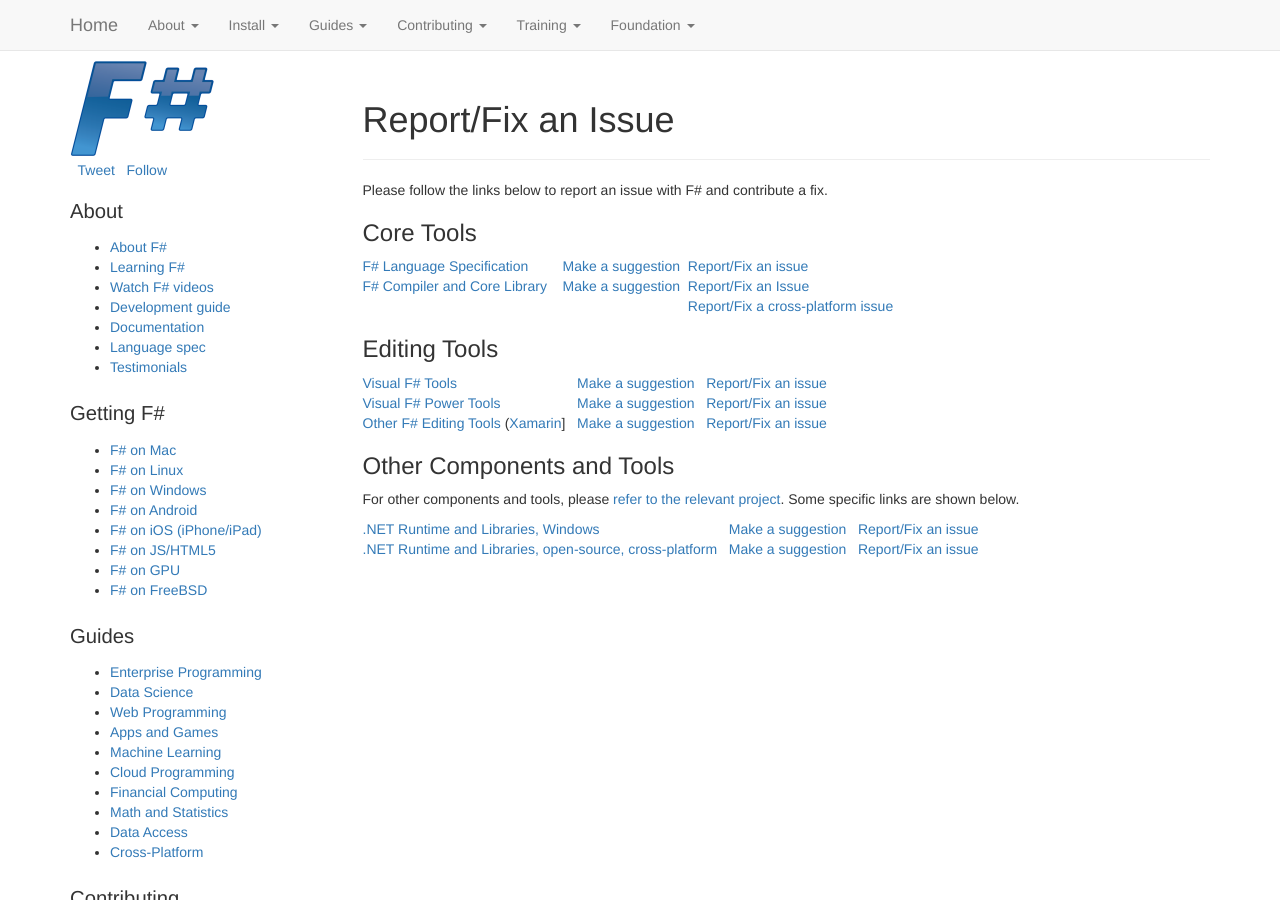
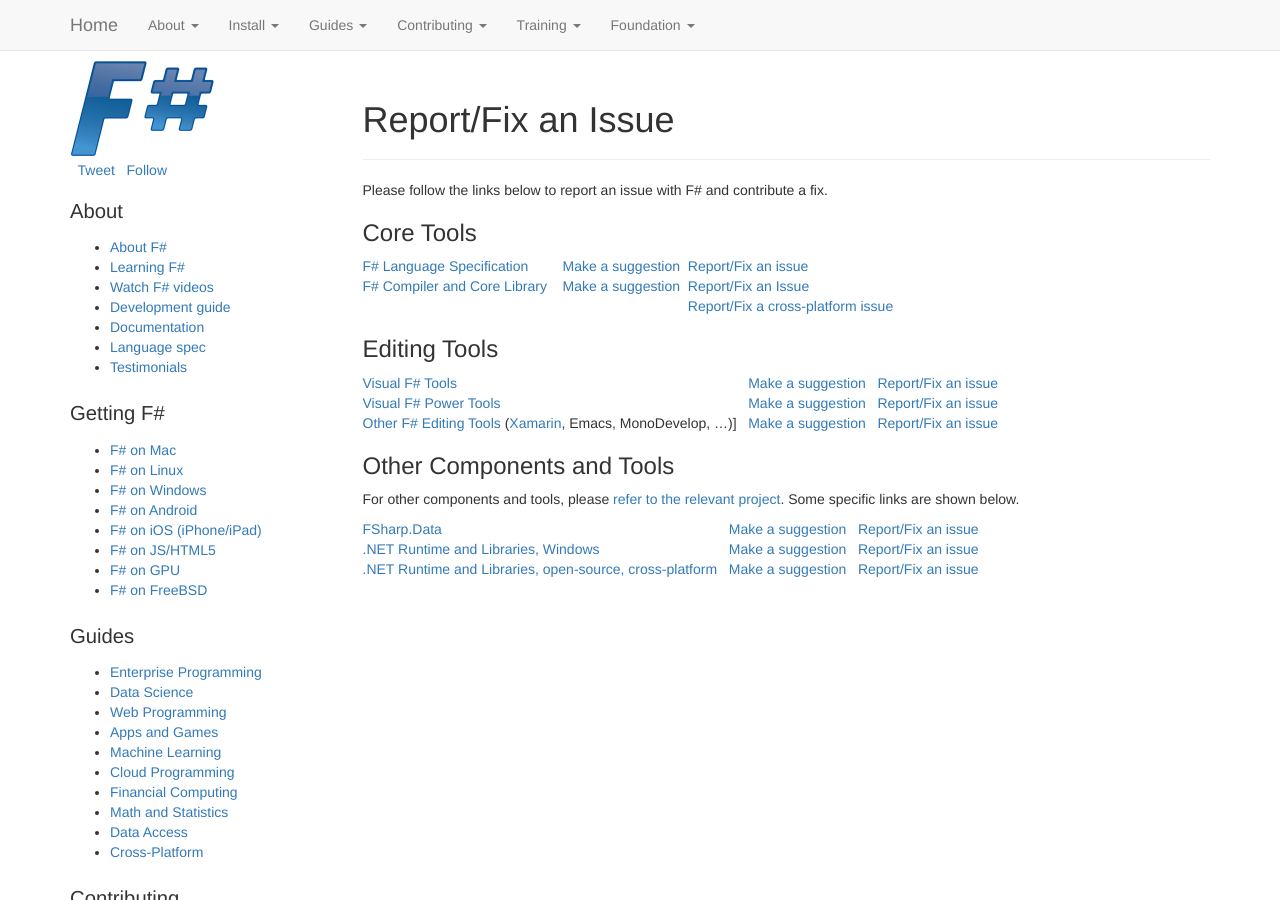
Before and after one commit to fsharp/fsharp.org, a Jekyll site: the page built from guides/engineering/issues.md, in a window 1280 px wide and 900 px high. Built offline with Jekyll 4.4.1, drawn with Linux system fonts in a browser that asks for light colours; nearby versions of some CDN libraries; some web fonts are replaced; comment, search, counter and statistics services are not loaded.

Commit message:
Update issues.md

```diff
--- a/guides/engineering/issues.md
+++ b/guides/engineering/issues.md
@@ -18,12 +18,13 @@
 |:--------------------|:--|:------------------|:--|:------------------|
 | [Visual F# Tools](http://msdn.microsoft.com/en-us/library/dd233154.aspx)                                              &nbsp; | &nbsp; |  [Make a suggestion](http://visualstudio.uservoice.com/forums/121579-visual-studio/category/30935-languages-f-tools)     |  | [Report/Fix an issue](http://visualfsharp.codeplex.com) |
 | [Visual F# Power Tools](http://fsprojects.github.io/VisualFSharpPowerTools/)                             &nbsp; | &nbsp; | [Make a suggestion](http://vfpt.uservoice.com/)     | &nbsp;  &nbsp;  |    [Report/Fix an issue](https://github.com/fsprojects/VisualFSharpPowerTools/) |
-| [Other F# Editing Tools ](http://fsharp.github.io/fsharpbinding/) ([Xamarin]([Xamarin F# Tools](http://developer.xamarin.com/guides/cross-platform/fsharp/fsharp_support_overview/), Emacs, MonoDevelop, ...)]               &nbsp; | &nbsp; | [Make a suggestion](http://fsharpbinding.uservoice.com/)     | &nbsp; &nbsp;  |  [Report/Fix an issue](http://fsharp.github.io/fsharpbinding/) |
+| [Other F# Editing Tools ](http://fsharp.github.io/fsharpbinding/) ([Xamarin](http://developer.xamarin.com/guides/cross-platform/fsharp/fsharp_support_overview/), Emacs, MonoDevelop, ...)]               &nbsp; | &nbsp; | [Make a suggestion](http://fsharpbinding.uservoice.com/)     | &nbsp; &nbsp;  |  [Report/Fix an issue](http://fsharp.github.io/fsharpbinding/) |
 
 ### Other Components and Tools
 
 For other components and tools, please [refer to the relevant project](http://fsharp.org/community/projects). Some specific links are shown below.
 
 |:------------------|:--|:--------------------|:--|:------------------|
+| [FSharp.Data](http://fsharp.github.io/FSharp.Data/)                                     &nbsp; | &nbsp; | [Make a suggestion](https://github.com/fsharp/FSharp.Data/issues)     |  &nbsp; |  [Report/Fix an issue](https://github.com/fsharp/FSharp.Data/isues) |
 | [.NET Runtime and Libraries, Windows](http://www.microsoft.com/net)                                     &nbsp; | &nbsp; | [Make a suggestion](http://visualstudio.uservoice.com/forums/121579-visual-studio/category/31481-net)     |  &nbsp; |  [Report/Fix an issue](http://connect.microsoft.com/visualstudio) |
 | [.NET Runtime and Libraries, open-source, cross-platform](http://www.mono-project.com/)                 &nbsp; | &nbsp; | [Make a suggestion](http://www.mono-project.com/community/)     |  &nbsp; &nbsp; | [Report/Fix an issue](http://www.mono-project.com/community/) |
```
